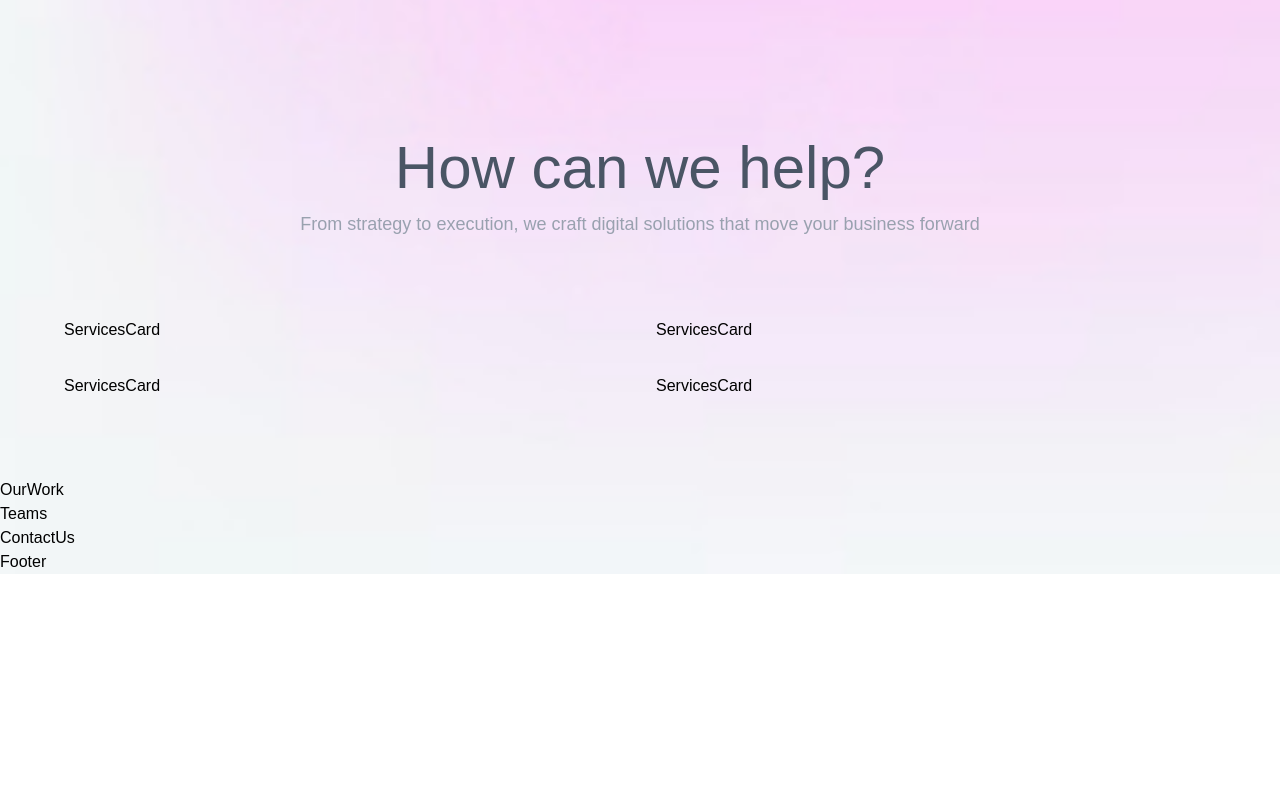
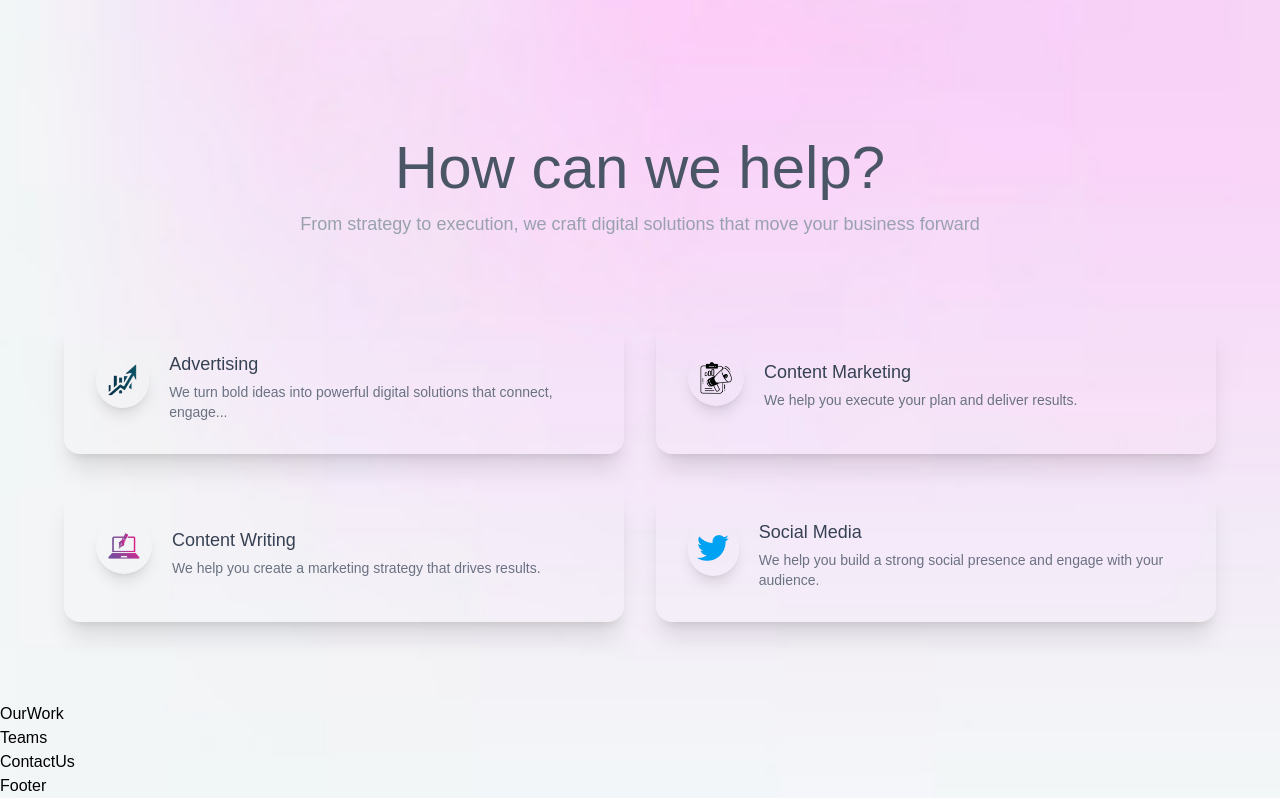
Before and after one commit to engr-sudiptto/Phoenixion, a React (Vite) app: page / in a window 1280 px wide. Shown: the part 1553-2351 px from the top of the page. Before the commit the page ends 2127 px from the top, so only its background shows below. Built offline with nearby package versions, Linux system fonts and the light colour scheme.

Commit message:
feat: implement service card component for services section

```diff
--- a/src/components/ServicesCard.jsx
+++ b/src/components/ServicesCard.jsx
@@ -1,9 +1,34 @@
-import React from 'react'
+import React, { useRef, useState } from 'react';
+import { motion } from 'motion/react';
 
-const ServicesCard = () => {
+const ServicesCard = ({ service, index }) => {
   return (
-    <div>ServicesCard</div>
-  )
-}
+    <motion.div
+      initial={{ opacity: 0, y: 30 }}
+      whileInView={{ opacity: 1, y: 0 }}
+      transition={{ duration: 0.5, delay: index * 0.2 }}
+      viewport={{ once: true }}
+      className="relative p-8 dark:bg-gray-900 rounded-2xl shadow-xl overflow-hidden "
+    >
+      <div className="relative z-10 xl:flex gap-5 items-center">
+        <div className="w-14 h-14 rounded-full dark:bg-gray-200/90 flex items-center justify-center shadow-lg mb-3 ">
+          <img
+            className="w-8 h-8 object-contain "
+            src={service.icon}
+            alt={service.title}
+          />
+        </div>
 
-export default ServicesCard
+        <div>
+          <h4 className="text-lg font-bold text-gray-700 dark:text-white">
+            {service.title}
+          </h4>
+
+          <p className="text-sm text-gray-500 mt-1">{service.description}</p>
+        </div>
+      </div>
+    </motion.div>
+  );
+};
+
+export default ServicesCard;
```
